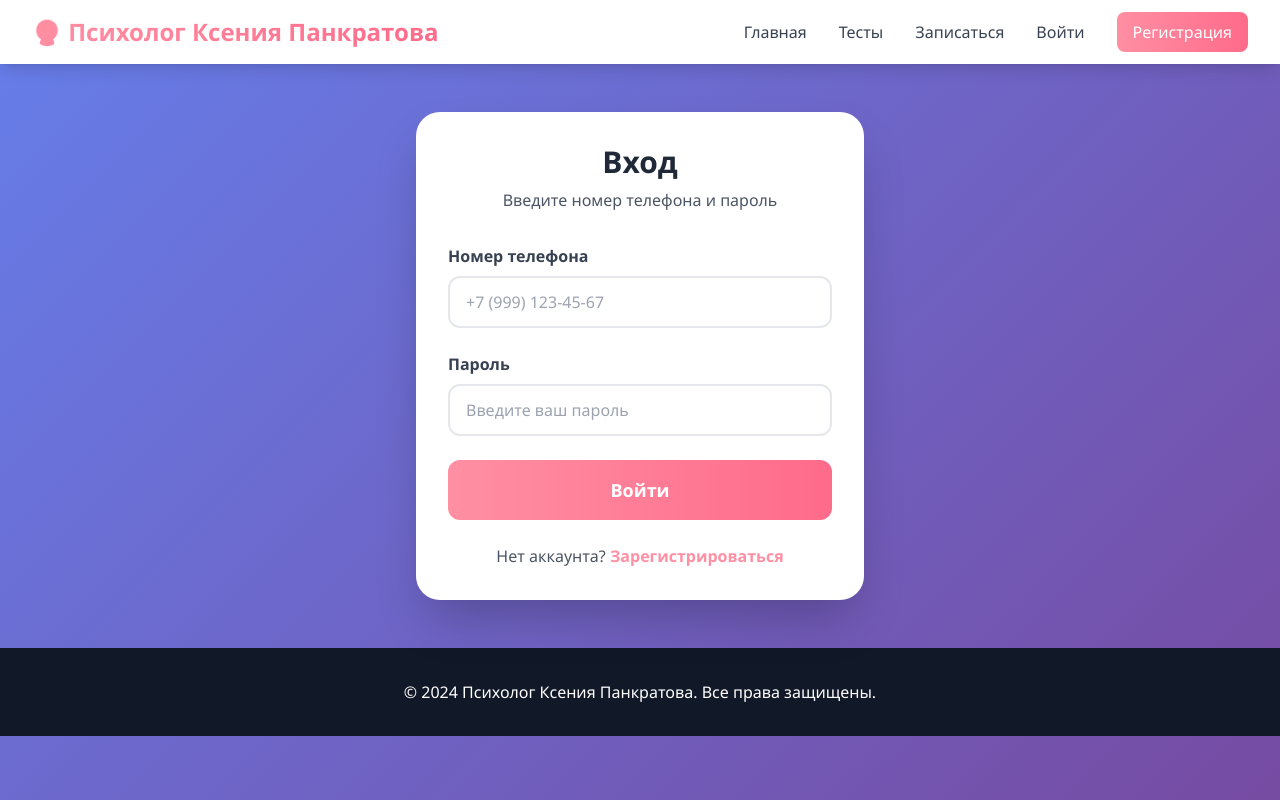
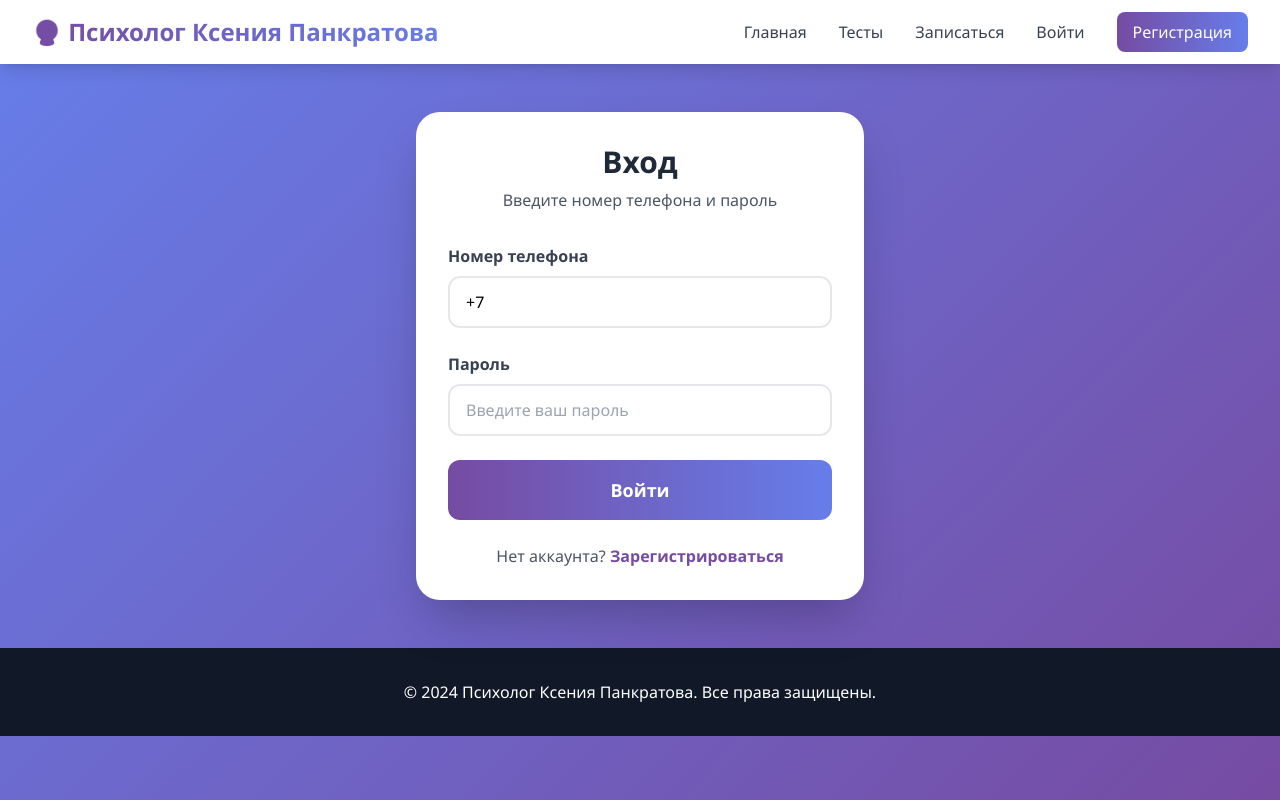
Before and after one commit to Kyni-lover2004/PSY-website, a React (Vite) app in the folder frontend/: page /login in a window 1280 px wide. Built offline with nearby package versions, Linux system fonts and the light colour scheme.

Commit message:
feat: маска телефона +7 (XXX) XXX-XX-XX, фиолетовые цвета, улучшенная кнопка записи

```diff
--- /dev/null
+++ b/frontend/src/hooks/usePhoneMask.js
@@ -0,0 +1,72 @@
+import { useState } from 'react';
+
+export const usePhoneMask = (initialValue = '') => {
+  const [phone, setPhone] = useState(initialValue);
+
+  const formatWithCode = (digits) => {
+    // Оставляем только цифры, максимум 10
+    const cleanDigits = digits.slice(0, 10);
+
+    let formatted = '+7';
+
+    if (cleanDigits.length > 0) {
+      formatted += ' (' + cleanDigits.slice(0, 3);
+    }
+    if (cleanDigits.length >= 3) {
+      formatted += ') ' + cleanDigits.slice(3, 6);
+    }
+    if (cleanDigits.length >= 6) {
+      formatted += '-' + cleanDigits.slice(6, 8);
+    }
+    if (cleanDigits.length >= 8) {
+      formatted += '-' + cleanDigits.slice(8, 10);
+    }
+
+    return formatted;
+  };
+
+  const handleChange = (e) => {
+    const value = e.target.value;
+
+    // Если пользователь стирает всё полностью
+    if (value === '') {
+      setPhone('+7');
+      return;
+    }
+
+    // Разрешаем стирать символы
+    if (value.length < phone.length) {
+      // Если стираем до +7, оставляем +7
+      if (value.length <= 2) {
+        setPhone('+7');
+        return;
+      }
+      setPhone(value);
+      return;
+    }
+
+    // Получаем только цифры из введённого
+    const inputDigits = value.replace(/\D/g, '');
+
+    // Если начинается с 7 или 8, убираем первую цифру
+    let cleanDigits = inputDigits;
+    if (inputDigits.startsWith('7') || inputDigits.startsWith('8')) {
+      cleanDigits = inputDigits.slice(1);
+    }
+
+    // Форматируем
+    const formatted = formatWithCode(cleanDigits);
+    setPhone(formatted);
+  };
+
+  const handleFocus = (e) => {
+    // При фокусе выделяем всё после +7 для удобного редактирования
+    e.target.setSelectionRange(3, e.target.value.length);
+  };
+
+  const getCleanPhone = () => {
+    return '+7' + phone.replace(/\D/g, '').slice(1);
+  };
+
+  return { phone, setPhone, handleChange, handleFocus, getCleanPhone };
+};
--- a/frontend/src/index.css
+++ b/frontend/src/index.css
@@ -50,3 +50,12 @@ body {
 ::-webkit-scrollbar-thumb:hover {
   background: #764ba2;
 }
+
+/* Фиолетовая обводка при фокусе для полей ввода */
+input:focus,
+textarea:focus,
+select:focus {
+  outline: none;
+  border-color: #764ba2 !important;
+  box-shadow: 0 0 0 3px rgba(118, 75, 162, 0.2);
+}
--- a/frontend/src/pages/Home.jsx
+++ b/frontend/src/pages/Home.jsx
@@ -16,7 +16,7 @@ const Home = () => {
             <Link to="/test" className="bg-white text-primary px-8 py-4 rounded-xl font-semibold text-lg hover:shadow-2xl hover:scale-105 transition transform">
               Пройти тест
             </Link>
-            <Link to="/appointment" className="bg-transparent border-2 border-white text-white px-8 py-4 rounded-xl font-semibold text-lg hover:bg-white hover:text-primary transition">
+            <Link to="/appointment" className="bg-transparent text-white px-8 py-4 rounded-xl font-semibold text-lg hover:bg-white hover:text-primary transition">
               Записаться на консультацию
             </Link>
           </div>
--- a/frontend/src/pages/Login.jsx
+++ b/frontend/src/pages/Login.jsx
@@ -2,14 +2,13 @@ import { useState } from 'react';
 import { useNavigate, Link } from 'react-router-dom';
 import { authAPI } from '../api/api';
 import { useAuth } from '../context/AuthContext';
+import { usePhoneMask } from '../hooks/usePhoneMask';
 
 const Login = () => {
   const navigate = useNavigate();
   const { login } = useAuth();
-  const [formData, setFormData] = useState({
-    phone: '',
-    password: ''
-  });
+  const { phone, setPhone, handleChange, handleFocus, getCleanPhone } = usePhoneMask('+7');
+  const [password, setPassword] = useState('');
   const [error, setError] = useState('');
   const [loading, setLoading] = useState(false);
 
@@ -20,8 +19,8 @@ const Login = () => {
 
     try {
       const response = await authAPI.login({
-        phone: formData.phone,
-        password: formData.password
+        phone: getCleanPhone(),
+        password: password
       });
 
       const user = {
@@ -57,8 +56,9 @@ const Login = () => {
               type="tel"
               required
               className="w-full px-4 py-3 border-2 border-gray-200 rounded-xl focus:border-primary focus:outline-none transition"
-              value={formData.phone}
-              onChange={(e) => setFormData({...formData, phone: e.target.value})}
+              value={phone}
+              onChange={handleChange}
+              onFocus={handleFocus}
               placeholder="+7 (999) 123-45-67"
             />
           </div>
@@ -69,8 +69,8 @@ const Login = () => {
               type="password"
               required
               className="w-full px-4 py-3 border-2 border-gray-200 rounded-xl focus:border-primary focus:outline-none transition"
-              value={formData.password}
-              onChange={(e) => setFormData({...formData, password: e.target.value})}
+              value={password}
+              onChange={(e) => setPassword(e.target.value)}
               placeholder="Введите ваш пароль"
             />
           </div>
--- a/frontend/src/pages/Register.jsx
+++ b/frontend/src/pages/Register.jsx
@@ -2,14 +2,15 @@ import { useState } from 'react';
 import { useNavigate, Link } from 'react-router-dom';
 import { authAPI } from '../api/api';
 import { useAuth } from '../context/AuthContext';
+import { usePhoneMask } from '../hooks/usePhoneMask';
 
 const Register = () => {
   const navigate = useNavigate();
   const { login } = useAuth();
+  const { phone, setPhone, handleChange, handleFocus, getCleanPhone } = usePhoneMask('+7');
   const [formData, setFormData] = useState({
     surname: '',
     name: '',
-    phone: '',
     password: '',
     confirmPassword: '',
     gender: 'female'
@@ -38,7 +39,7 @@ const Register = () => {
       const response = await authAPI.register({
         surname: formData.surname,
         name: formData.name,
-        phone: formData.phone,
+        phone: getCleanPhone(),
         password: formData.password,
         gender: formData.gender
       });
@@ -100,8 +101,9 @@ const Register = () => {
               type="tel"
               required
               className="w-full px-4 py-3 border-2 border-gray-200 rounded-xl focus:border-primary focus:outline-none transition"
-              value={formData.phone}
-              onChange={(e) => setFormData({...formData, phone: e.target.value})}
+              value={phone}
+              onChange={handleChange}
+              onFocus={handleFocus}
               placeholder="+7 (999) 123-45-67"
             />
           </div>
--- a/frontend/tailwind.config.js
+++ b/frontend/tailwind.config.js
@@ -7,9 +7,9 @@ export default {
   theme: {
     extend: {
       colors: {
-        primary: '#ff8fa3',
-        secondary: '#ff6b8a',
-        accent: '#ffb3c6',
+        primary: '#764ba2',
+        secondary: '#667eea',
+        accent: '#a78bfa',
       }
     },
   },
```
